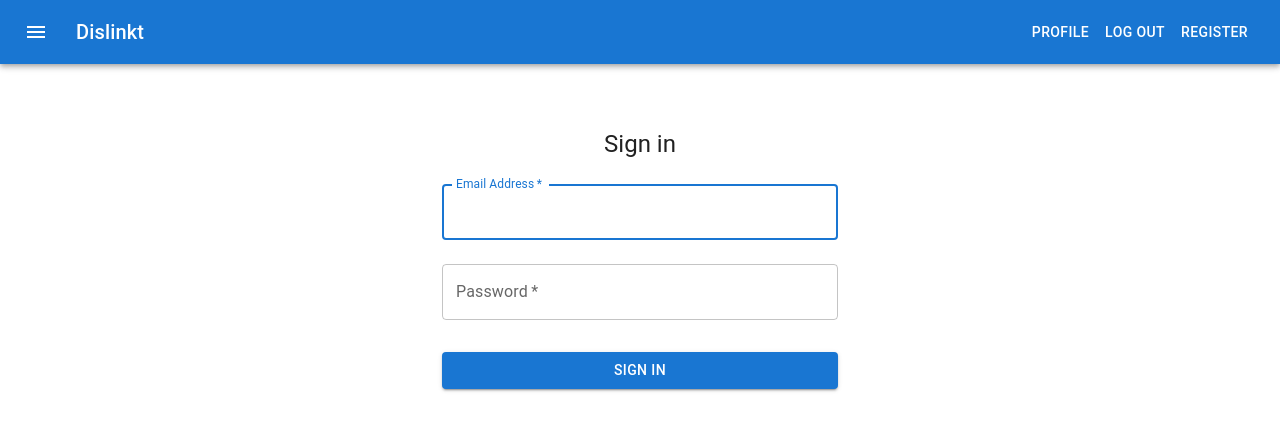
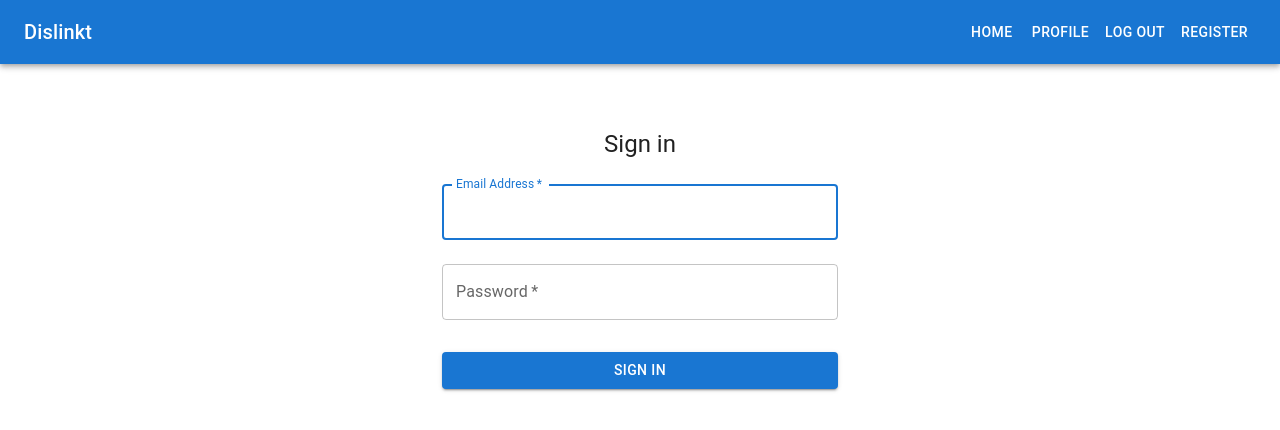
Before and after one commit to lukaantic/XML, a React (Create React App) app in the folder FrontendApp/dislinkt/: page / in a window 1280 px wide. Shown: the top 430 px of the page. Built offline with nearby package versions, Linux system fonts and the light colour scheme.

Commit message:
Header ajusting

```diff
--- a/FrontendApp/dislinkt/src/components/navigation/Header.js
+++ b/FrontendApp/dislinkt/src/components/navigation/Header.js
@@ -12,7 +12,7 @@ import { useNavigate } from 'react-router-dom';
 
 import "./Header.scss"
 
-export default function Header({ onSliderOpen, isOpen }) {
+export default function Header() {
   const Navigate = useNavigate();
 
   const handleLogoutClick = () => {
@@ -21,10 +21,14 @@ export default function Header({ onSliderOpen, isOpen }) {
   }
 
   const handleRegisterClick = () => {
-        Navigate('/register')
+    Navigate('/registration')
   }
 
-    const handleProfileClick = async () => {
+  const handleProfileClick = () => {
+  }
+
+  const handleHomeClick = () => {
+    Navigate('/home')
   }
 
   return (
@@ -32,20 +36,11 @@ export default function Header({ onSliderOpen, isOpen }) {
       <Box id='header' sx={{ flexGrow: 1 }}>
         <AppBar position="static">
           <Toolbar>
-                        <IconButton
-                            size="large"
-                            edge="start"
-                            color="inherit"
-                            aria-label="menu"
-                            sx={{ mr: 2 }}
-                            onClick={onSliderOpen}
-                        >
-                            <MenuIcon />
-                        </IconButton>
-                        <Typography id='logo' variant="h6" component="div" sx={{ flexGrow: 1 }} className={isOpen && "move-logo"}>
+            <Typography id='logo' variant="h6" component="div" sx={{ flexGrow: 1 }}>
               Dislinkt
             </Typography>
 
+            <Button onClick={handleHomeClick} color="inherit">Home</Button>
             <Button onClick={handleProfileClick} color="inherit">Profile</Button>
             <Button onClick={handleLogoutClick} color="inherit">Log out</Button>
             <Button onClick={handleRegisterClick} color="inherit">Register</Button>
```
Lines whose indentation alone changed are shown as unchanged.
